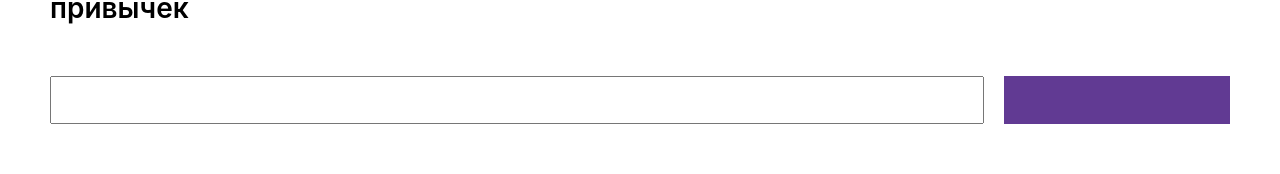
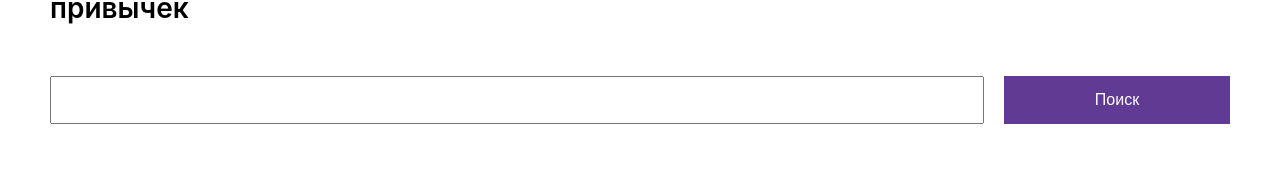
Before and after one commit to sanyamaks/nuxt-training, a Nuxt app: page /stories in a window 1280 px wide. Shown: the part 228-402 px from the top of the page. Built offline with nearby package versions, Linux system fonts and the light colour scheme.

Commit message:
minor fix

```diff
--- a/components/AllStories.vue
+++ b/components/AllStories.vue
@@ -5,7 +5,7 @@
     </section-title>
     <form class="all-stories__form">
       <input class="all-stories__search" type="text" name="" id="" />
-      <middle-button>Поиск</middle-button>
+      <middle-button text="Поиск"></middle-button>
     </form>
     <div class="all-stories__container">
       <stories-card
```
